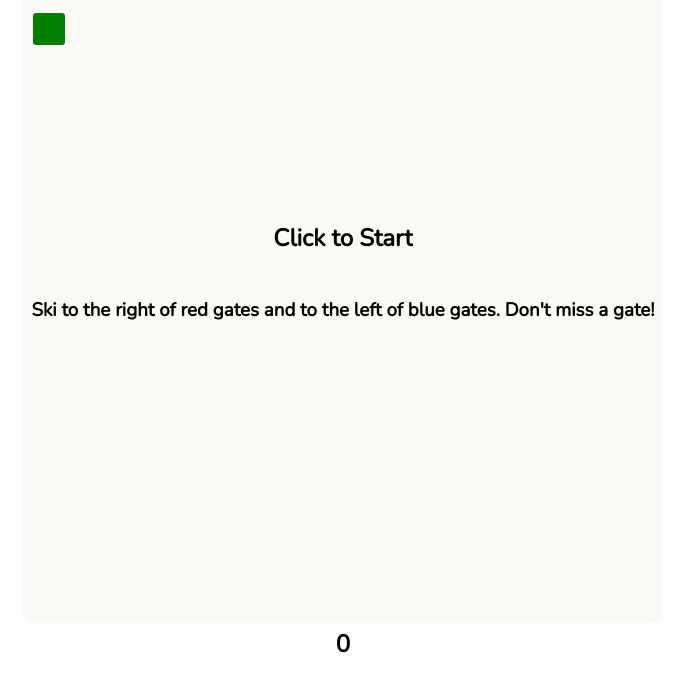
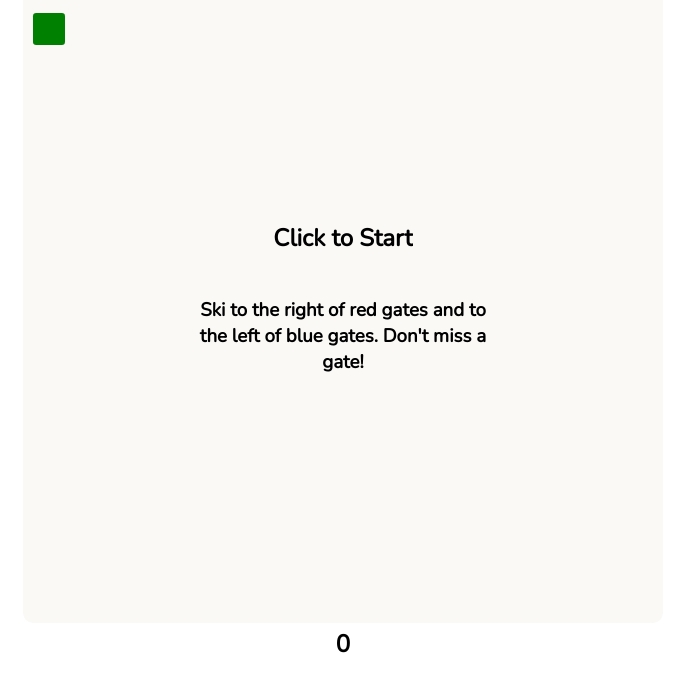
Before and after one commit to peterbcarlson41/the-steezy-skier, a website built with Vite: page index.html in a window 1280 px wide. Shown: the part 103-794 px from the top of the page, without its empty margins (297-983 px from the left). Built offline with nearby package versions, Linux system fonts and the light colour scheme.

Commit message:
changed the max width of the instructions text box

```diff
--- a/style.css
+++ b/style.css
@@ -66,6 +66,8 @@ body {
 
 .instructions {
   position: absolute;
+  max-width: 300px;
+  text-align: center;
   top: 50%;
   z-index: 2;
   cursor: none;
```
